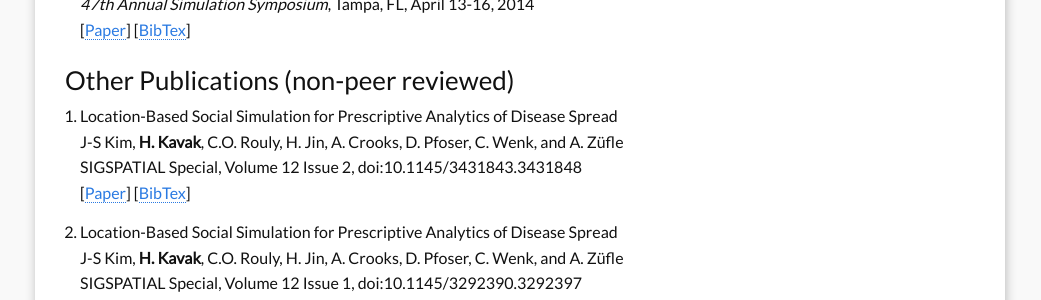
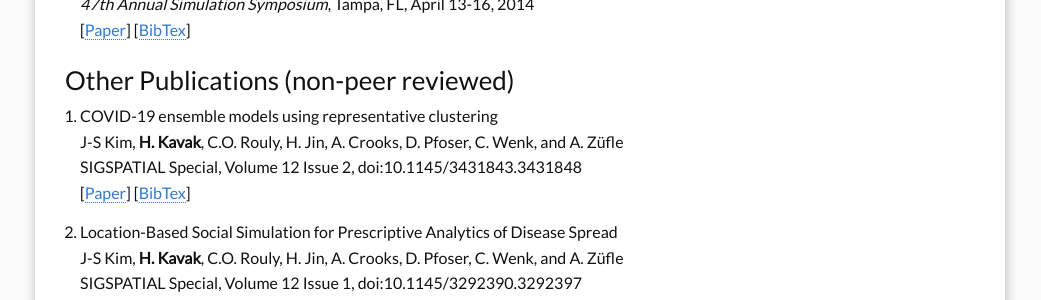
Before and after one commit to hamdikavak/hamdikavak.github.io, a Jekyll site: the page built from c5_publications.md, in a window 1280 px wide and 900 px high, scrolled down 3649 px. Shown: the part 154-454 px from the top of the window, without its empty margins (120-1161 px from the left). Built offline with Jekyll 4.4.1, drawn with Linux system fonts in a browser that asks for light colours; nearby versions of some CDN libraries.

Commit message:
Updated publication list

```diff
--- a/c5_publications.md
+++ b/c5_publications.md
@@ -172,7 +172,7 @@ This page shows my up-to-date publication list, links to papers, and BibTex cita
 ### Other Publications (non-peer reviewed)
 
 
-9. Location-Based Social Simulation for Prescriptive Analytics of Disease Spread
+9. COVID-19 ensemble models using representative clustering
     J-S Kim, <strong>H. Kavak</strong>, C.O. Rouly, H. Jin, A. Crooks, D. Pfoser, C. Wenk, and A. Züfle
     SIGSPATIAL Special, Volume 12 Issue 2, doi:10.1145/3431843.3431848
     [<a title="Sigspatial Archive" href="https://www.sigspatial.org/wp-content/uploads/special-issues/12/2/Paper4_Kim.pdf">Paper</a>]
```
